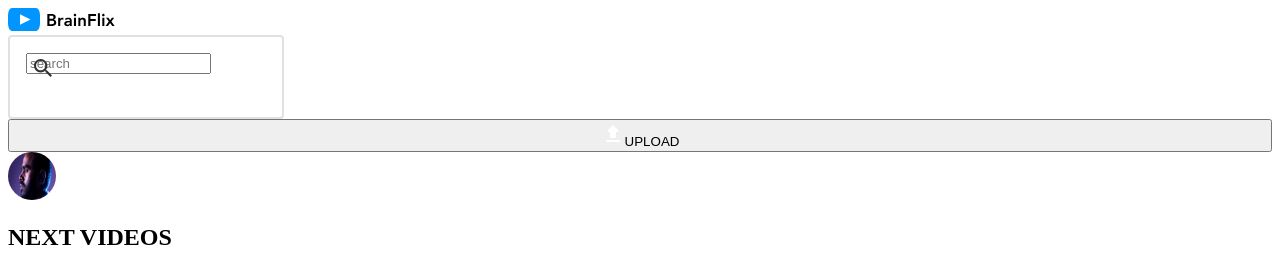
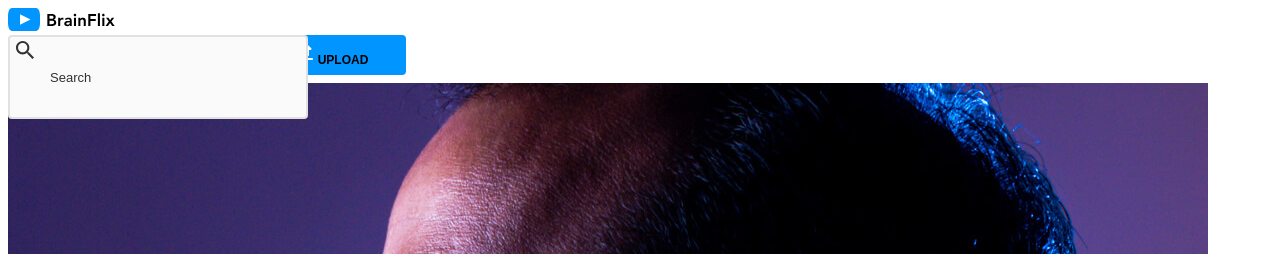
Before and after one commit to erioluwa66/brainflix, a React (Create React App) app: page / in a window 1280 px wide. Shown: the top 254 px of the page. Built offline with nearby package versions, Linux system fonts and the light colour scheme.

Commit message:
navbar styling updated

```diff
--- a/src/components/NavBar/NavBar.jsx
+++ b/src/components/NavBar/NavBar.jsx
@@ -8,23 +8,22 @@ import './NavBar.scss'
 function NavBar({}) {
 
     return(
-        <form className="navbar-form">
-            <div className="navbar-form__container">
-                <img className="navbar-form__search-bar" src={searchBar} alt="search bar" />
-                <label className="navbar-form__label" htmlFor="search"/>
-                <input className="navbar-form__input" type="text" name="search" placeholder="search"/>
+        <form className="navbar">
+            <div className="navbar__container">
+                <img className="navbar__search-bar" src={searchBar} alt={searchBar} />
+                <label className="navbar__label" htmlFor="search"/>
+                <input className="navbar__input" type="text" name="search" placeholder="Search"/>
             </div>
 
-            <button className="navbar-form__upload" type="submit">
-                <img className="navbar-form__upload-box" src={uploadBox} alt="upload box"/>
+            <button className="navbar__upload" type="submit">
+                <img className="navbar__upload-icon" src={uploadBox} alt="upload box"/>
                 UPLOAD
             </button>
 
-            <div className="navbar-form__avatar-container">
-                <img className="navbar-form__avatar" src={profilepic} alt="Mohan muruge"/>
-
+            <div className="navbar__avatar-container">
+                <img className="navbar__avatar" src={profilepic} alt="Mohan muruge"/>
             </div>
         </form>
     )
 }
-export default NavBar;
+export default NavBar
--- a/src/components/NavBar/NavBar.scss
+++ b/src/components/NavBar/NavBar.scss
@@ -2,18 +2,23 @@
 @use '../../styles/partials/mixins' as *;
 @use '../../styles/partials/typography' as *;
 
-.navbar-form {
+.navbar {
     position: relative;
-    display: flex;
-    flex-direction: column;
+    @include flex-row;
     flex-wrap: wrap;
 
     &__container{
         @include formfield;
+        border: none;
+        background: none;
+        padding: 0;
         position: relative;
+        margin-bottom: 0.5rem;
 
         @include tablet {
             background: none;
+            padding: 0;
+            margin: 0;
         }
     }
 
@@ -23,15 +28,36 @@
         bottom: 50%;
         transform: traanslateY(50%);
     }
-    &__avatar {
-        background-color :$alternative-text;
-        overflow: hidden;
-        border-radius: 50%;
-        min-width: 3rem;
-        width:3rem;
-        height: 3rem;
+    &__input {
+        @include formfield;
+        margin-bottom: 0.5rem;
+        padding-left: 2.5rem;
+
+        @include tablet {
+            margin: 0;
+            padding-left: 2.5rem;
+        }
+    }
+    &__upload {
+        @include button;
+        margin: 0 0.5rem 0.5rem 0rem;
+        flex-grow: 1;
+
+        @include tablet {
+            flex-grow: 0;
+            margin: 0 0.5rem;
+        }
+
+    }
+    &__uplodad-icon{
+        margin-right: 0.5rem;
+        vertical-align: sub;
     }
 
 
 
+
+
+
+
 }
--- a/src/styles/partials/_mixins.scss
+++ b/src/styles/partials/_mixins.scss
@@ -27,6 +27,51 @@
     padding: 0;
 }
 
+
+@mixin button {
+    font-size: $mobile-labelsButton-font;
+    font-weight: $demi;
+    line-height: $mobile-labelsButton-lineHeight;
+    text-align: center;
+    height: 2.5rem;
+    width: 100%;
+    border-radius: 0.25rem;
+    border-style: none;
+    background-color: $primary-blue;
+
+    &:hover {
+        background-color: $hover-state;
+        cursor: pointer;
+    }
+    @include tablet {
+        font-size: $normal-labelsButton-font;
+        line-height: $normal-labelsButton-lineHeight;
+        width: 9.375rem;
+        padding: 0rem 2rem
+    }
+}
+
+@mixin flex-column {
+    display: flex;
+    flex-direction: column;
+    @content;
+}
+
+
+@mixin flex-row {
+    display: flex;
+    flex-direction: row;
+    @content;
+}
+
+@mixin avatar {
+    background-color: $alternative-text;
+    overflow: hidden;
+    border-radius: 50%;
+    min-width: 3rem;
+    width: 3rem;
+    height: 3rem;
+}
 @mixin formfield {
     width: 100%;
     height: 3rem;
@@ -38,7 +83,7 @@
     font-weight: $regular;
     line-height: $mobile-subHeaderBody-lineHeight;
 
-    &::placeholder{
+    &::placeholder {
         color: $primary-text-black;
     }
 
--- a/src/styles/partials/_variables.scss
+++ b/src/styles/partials/_variables.scss
@@ -1,3 +1,7 @@
 $tablet-breakpoint: 768px;
 $desktop-breakpoint: 1280px;
 $mobile-breakpoint: 320px;
+
+//logo
+$logo-height: 1.25rem;
+$logo-width: 7.5rem;
```
